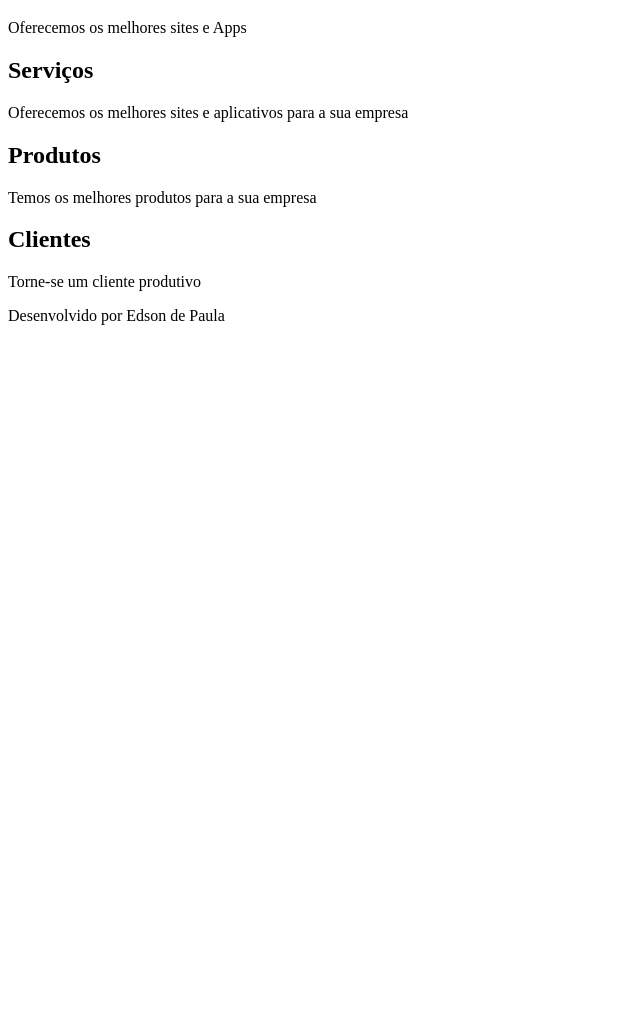
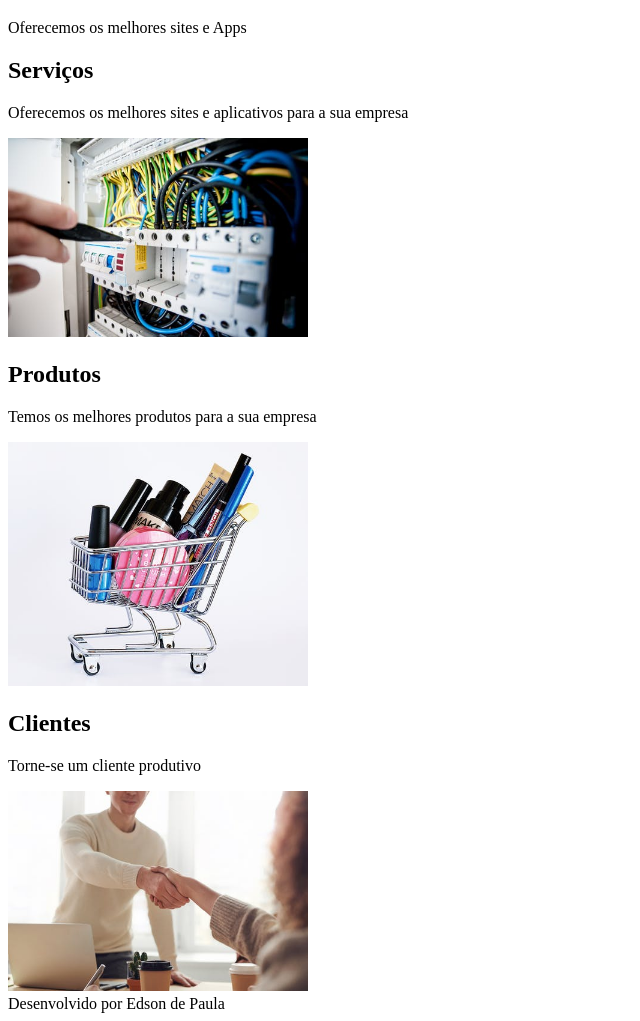
Before and after one commit to edson-1975/innovation, a plain HTML site: page index.html in a window 1280 px wide. Shown: the part 201-1222 px from the top of the page, without its empty margins (0-640 px from the left). Before the commit the page ends 800 px from the top, so only its background shows below. Drawn offline with Linux system fonts and the light colour scheme.

Commit message:
segunda alteração

```diff
--- a/index.html
+++ b/index.html
@@ -30,6 +30,9 @@
 			<p>
 				Oferecemos os melhores sites e aplicativos para a sua empresa
 			</p>
+			<div>
+				<img src="img/serviços.jpeg" width="300px">
+			</div>
 		</section>
 
 
@@ -38,6 +41,9 @@
 			<p>
 				Temos os melhores produtos para a sua empresa
 			</p>
+			<div>
+				<img src="img/produtos.jpeg" width="300px">
+			</div>
 		</section>
 
 		<section id="Clientes">
@@ -45,6 +51,9 @@
 			<p>
 				Torne-se um cliente produtivo
 			</p>
+			<div>
+				<img src="img/clientes.jpeg" width="300px">
+			</div>
 		</section>
 
 		<footer>
```
